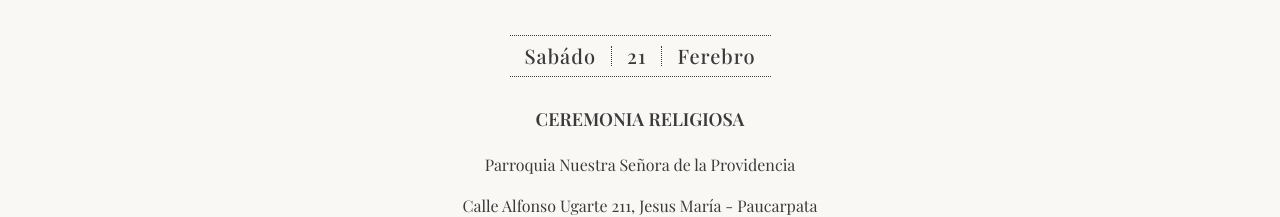
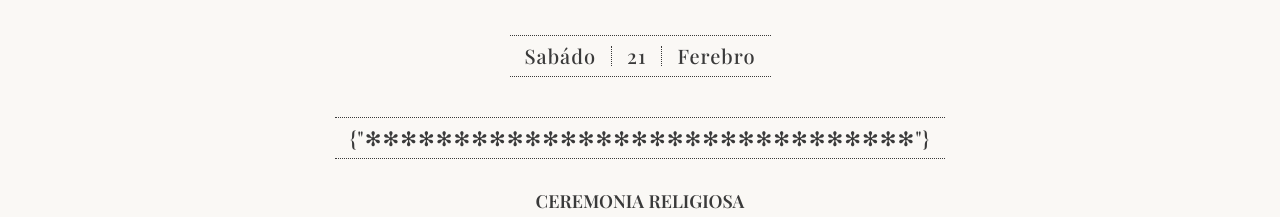
Before and after one commit to A1exMP/invitacion, a Vue app: page / in a window 1280 px wide. Shown: the part 1830-2047 px from the top of the page. Built offline with nearby package versions, Linux system fonts and the light colour scheme; a web font is replaced by a local one.

Commit message:
Update DateSection.vue

```diff
--- a/src/components/DateSection.vue
+++ b/src/components/DateSection.vue
@@ -9,7 +9,9 @@
         <p class="date-highlight">{{ FechaLugar.Mes}}</p>
         <p class="date-highlight">{{ FechaLugar.Anio}}</p>
       </div>
-
+       <div class="date">
+        <p class="date-highlight">{"✻✻✻✻✻✻✻✻✻✻✻✻✻✻✻✻✻✻✻✻✻✻✻✻✻✻✻✻✻✻✻"}</p>
+      </div>
     </div>
   </section>
 </template>
```
